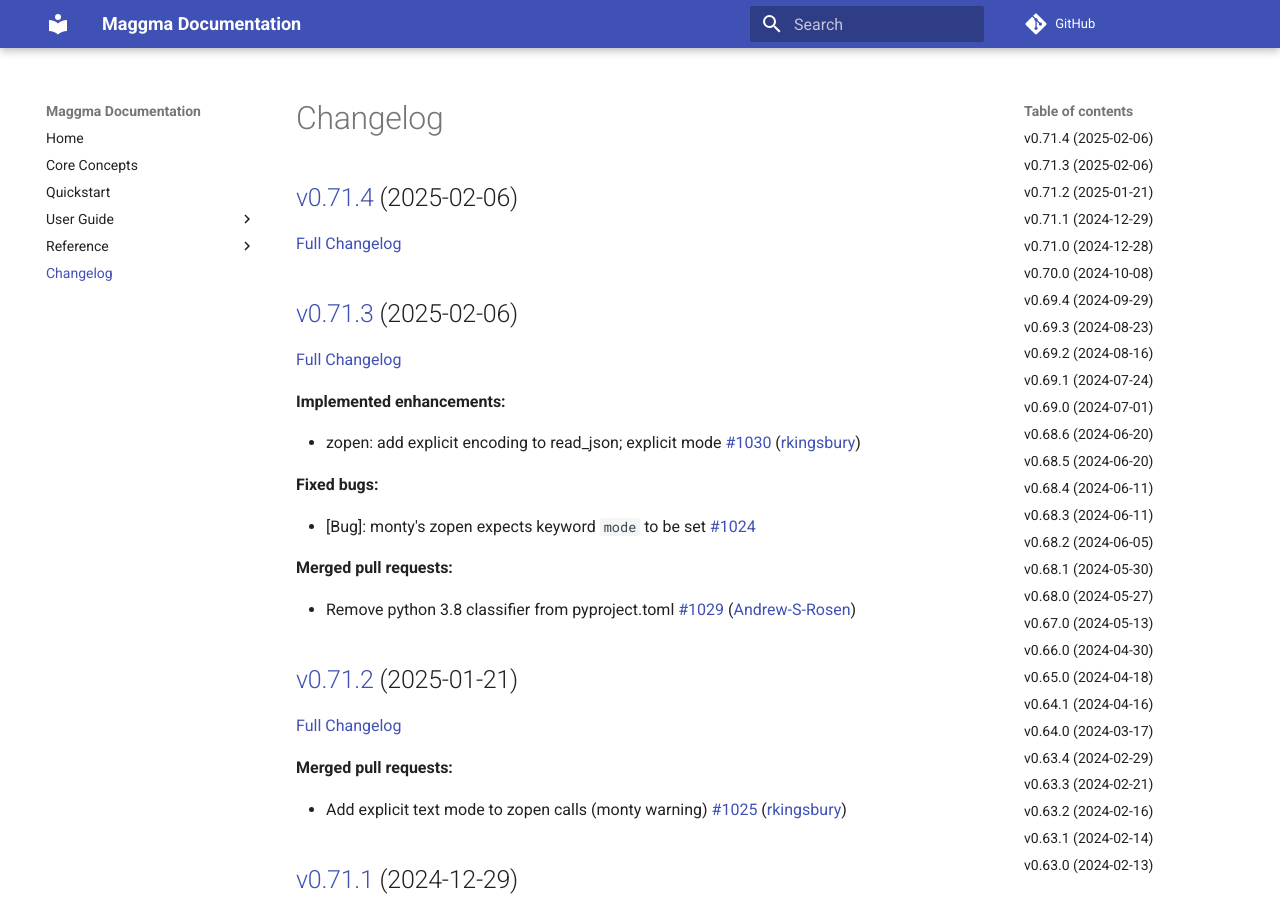
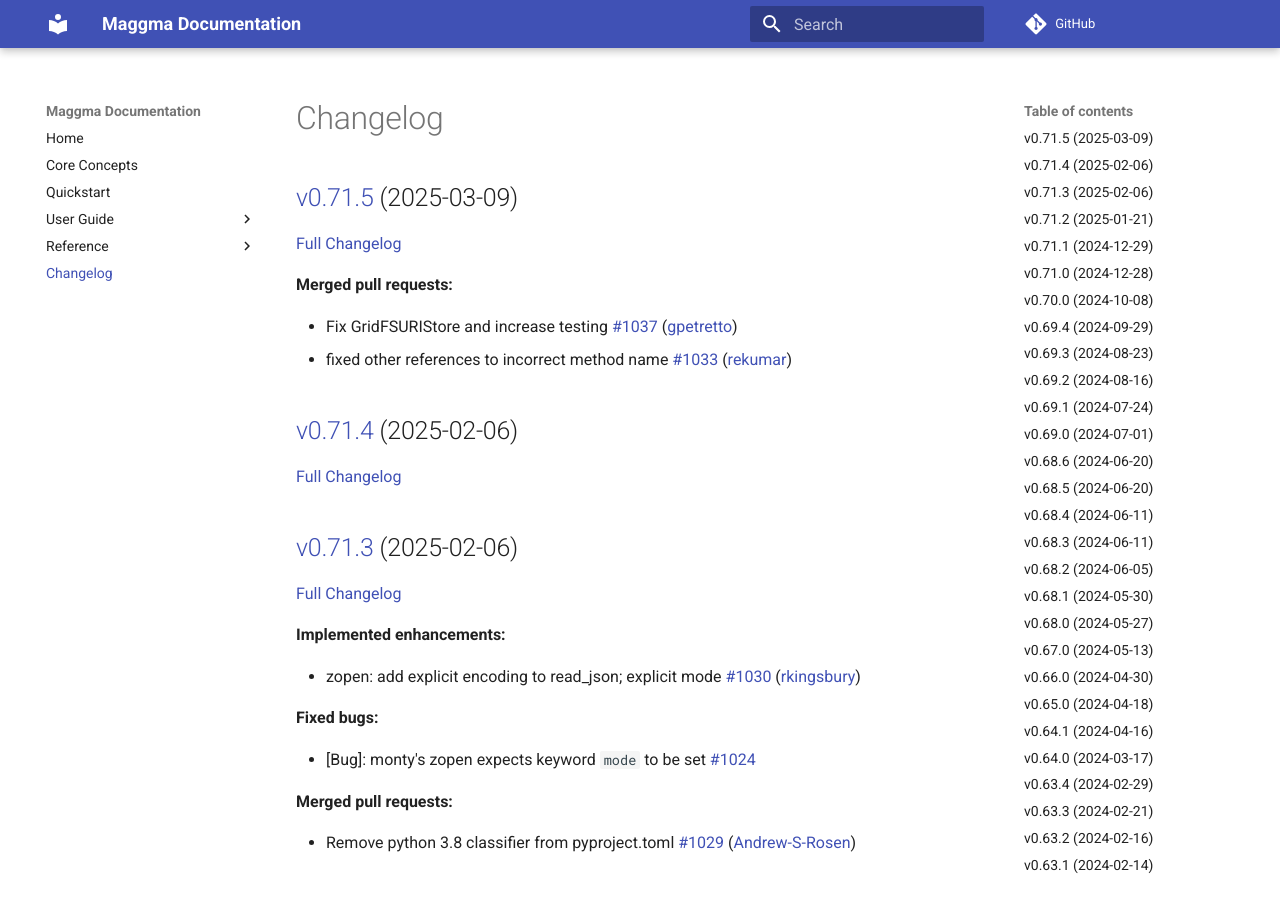
Before and after one commit to materialsproject/maggma, an MkDocs documentation site: the page built from docs/CHANGELOG.md, in a window 1280 px wide and 900 px high. Built offline with MkDocs 1.6.1 and Material for MkDocs 9.7.7, drawn with Linux system fonts in a browser that asks for light colours; comment, search, counter and statistics services are not loaded; some of the changed text lies outside the part shown.

Commit message:
Updated CHANGELOG.md

```diff
--- a/docs/CHANGELOG.md
+++ b/docs/CHANGELOG.md
@@ -1,4 +1,13 @@
 # Changelog
+
+## [v0.71.5](https://github.com/materialsproject/maggma/tree/v0.71.5) (2025-03-09)
+
+[Full Changelog](https://github.com/materialsproject/maggma/compare/v0.71.4...v0.71.5)
+
+**Merged pull requests:**
+
+- Fix GridFSURIStore and increase testing [\#1037](https://github.com/materialsproject/maggma/pull/1037) ([gpetretto](https://github.com/gpetretto))
+- fixed other references to incorrect method name [\#1033](https://github.com/materialsproject/maggma/pull/1033) ([rekumar](https://github.com/rekumar))
 
 ## [v0.71.4](https://github.com/materialsproject/maggma/tree/v0.71.4) (2025-02-06)
 
@@ -427,7 +436,7 @@
 
 ## [v0.57.0](https://github.com/materialsproject/maggma/tree/v0.57.0) (2023-09-26)
 
-[Full Changelog](https://github.com/materialsproject/maggma/compare/v0.56.0...v0.57.0)
+[Full Changelog](https://github.com/materialsproject/maggma/compare/v0.55.0...v0.57.0)
 
 **Merged pull requests:**
 
@@ -437,13 +446,13 @@
 - Automated dependency upgrades [\#860](https://github.com/materialsproject/maggma/pull/860) ([github-actions[bot]](https://github.com/apps/github-actions))
 - Update @arosen93 to @Andrew-S-Rosen [\#859](https://github.com/materialsproject/maggma/pull/859) ([Andrew-S-Rosen](https://github.com/Andrew-S-Rosen))
 
+## [v0.55.0](https://github.com/materialsproject/maggma/tree/v0.55.0) (2023-09-06)
+
+[Full Changelog](https://github.com/materialsproject/maggma/compare/v0.56.0...v0.55.0)
+
 ## [v0.56.0](https://github.com/materialsproject/maggma/tree/v0.56.0) (2023-09-06)
 
-[Full Changelog](https://github.com/materialsproject/maggma/compare/v0.55.0...v0.56.0)
-
-## [v0.55.0](https://github.com/materialsproject/maggma/tree/v0.55.0) (2023-09-06)
-
-[Full Changelog](https://github.com/materialsproject/maggma/compare/v0.54.0...v0.55.0)
+[Full Changelog](https://github.com/materialsproject/maggma/compare/v0.54.0...v0.56.0)
 
 **Closed issues:**
 
@@ -484,19 +493,19 @@
 
 ## [v0.53.0](https://github.com/materialsproject/maggma/tree/v0.53.0) (2023-08-02)
 
-[Full Changelog](https://github.com/materialsproject/maggma/compare/v0.52.2...v0.53.0)
+[Full Changelog](https://github.com/materialsproject/maggma/compare/v0.52.1...v0.53.0)
 
 **Merged pull requests:**
 
 - allow \>5GB and turn on multi-part uploads for AWS [\#829](https://github.com/materialsproject/maggma/pull/829) ([kbuma](https://github.com/kbuma))
 
+## [v0.52.1](https://github.com/materialsproject/maggma/tree/v0.52.1) (2023-08-02)
+
+[Full Changelog](https://github.com/materialsproject/maggma/compare/v0.52.2...v0.52.1)
+
 ## [v0.52.2](https://github.com/materialsproject/maggma/tree/v0.52.2) (2023-08-02)
 
-[Full Changelog](https://github.com/materialsproject/maggma/compare/v0.52.1...v0.52.2)
-
-## [v0.52.1](https://github.com/materialsproject/maggma/tree/v0.52.1) (2023-08-02)
-
-[Full Changelog](https://github.com/materialsproject/maggma/compare/v0.52.0...v0.52.1)
+[Full Changelog](https://github.com/materialsproject/maggma/compare/v0.52.0...v0.52.2)
 
 **Merged pull requests:**
 
@@ -534,7 +543,7 @@
 
 ## [v0.51.22](https://github.com/materialsproject/maggma/tree/v0.51.22) (2023-07-21)
 
-[Full Changelog](https://github.com/materialsproject/maggma/compare/v0.51.21...v0.51.22)
+[Full Changelog](https://github.com/materialsproject/maggma/compare/v0.51.20...v0.51.22)
 
 **Closed issues:**
 
@@ -544,13 +553,13 @@
 
 - misc. MontyStore improvements [\#827](https://github.com/materialsproject/maggma/pull/827) ([rkingsbury](https://github.com/rkingsbury))
 
+## [v0.51.20](https://github.com/materialsproject/maggma/tree/v0.51.20) (2023-07-11)
+
+[Full Changelog](https://github.com/materialsproject/maggma/compare/v0.51.21...v0.51.20)
+
 ## [v0.51.21](https://github.com/materialsproject/maggma/tree/v0.51.21) (2023-07-11)
 
-[Full Changelog](https://github.com/materialsproject/maggma/compare/v0.51.20...v0.51.21)
-
-## [v0.51.20](https://github.com/materialsproject/maggma/tree/v0.51.20) (2023-07-11)
-
-[Full Changelog](https://github.com/materialsproject/maggma/compare/v0.51.19...v0.51.20)
+[Full Changelog](https://github.com/materialsproject/maggma/compare/v0.51.19...v0.51.21)
 
 **Merged pull requests:**
 
@@ -606,19 +615,19 @@
 
 ## [v0.51.13](https://github.com/materialsproject/maggma/tree/v0.51.13) (2023-07-06)
 
-[Full Changelog](https://github.com/materialsproject/maggma/compare/v0.51.12...v0.51.13)
+[Full Changelog](https://github.com/materialsproject/maggma/compare/v0.51.11...v0.51.13)
 
 **Merged pull requests:**
 
 - Add explicit store close to resources [\#814](https://github.com/materialsproject/maggma/pull/814) ([munrojm](https://github.com/munrojm))
 
+## [v0.51.11](https://github.com/materialsproject/maggma/tree/v0.51.11) (2023-06-27)
+
+[Full Changelog](https://github.com/materialsproject/maggma/compare/v0.51.12...v0.51.11)
+
 ## [v0.51.12](https://github.com/materialsproject/maggma/tree/v0.51.12) (2023-06-27)
 
-[Full Changelog](https://github.com/materialsproject/maggma/compare/v0.51.11...v0.51.12)
-
-## [v0.51.11](https://github.com/materialsproject/maggma/tree/v0.51.11) (2023-06-27)
-
-[Full Changelog](https://github.com/materialsproject/maggma/compare/v0.51.10...v0.51.11)
+[Full Changelog](https://github.com/materialsproject/maggma/compare/v0.51.10...v0.51.12)
 
 ## [v0.51.10](https://github.com/materialsproject/maggma/tree/v0.51.10) (2023-06-27)
 
@@ -1054,19 +1063,19 @@
 
 ## [v0.44.1](https://github.com/materialsproject/maggma/tree/v0.44.1) (2022-03-08)
 
-[Full Changelog](https://github.com/materialsproject/maggma/compare/v0.43.0...v0.44.1)
+[Full Changelog](https://github.com/materialsproject/maggma/compare/v0.44.0...v0.44.1)
 
 **Merged pull requests:**
 
 - added localhost test for MongoURIStore [\#595](https://github.com/materialsproject/maggma/pull/595) ([jmmshn](https://github.com/jmmshn))
 
+## [v0.44.0](https://github.com/materialsproject/maggma/tree/v0.44.0) (2022-03-07)
+
+[Full Changelog](https://github.com/materialsproject/maggma/compare/v0.43.0...v0.44.0)
+
 ## [v0.43.0](https://github.com/materialsproject/maggma/tree/v0.43.0) (2022-03-07)
 
-[Full Changelog](https://github.com/materialsproject/maggma/compare/v0.44.0...v0.43.0)
-
-## [v0.44.0](https://github.com/materialsproject/maggma/tree/v0.44.0) (2022-03-07)
-
-[Full Changelog](https://github.com/materialsproject/maggma/compare/v0.42.0...v0.44.0)
+[Full Changelog](https://github.com/materialsproject/maggma/compare/v0.42.0...v0.43.0)
 
 ## [v0.42.0](https://github.com/materialsproject/maggma/tree/v0.42.0) (2022-03-07)
 
```
